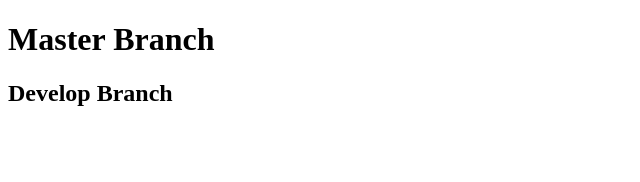
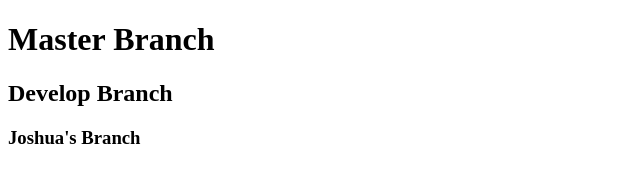
Before and after one commit to joshuawright89/24_Hour_Project, a plain HTML site: page Index.html in a window 1280 px wide. Shown: the whole page, without its empty margins (0-640 px from the left). Drawn offline with Linux system fonts and the light colour scheme.

Commit message:
zachs branch

```diff
--- a/Index.html
+++ b/Index.html
@@ -12,5 +12,7 @@
 
     <h2>Develop Branch</h2>
 
+    <h3>Joshua's Branch</h3>
+
 </body>
 </html>
```
